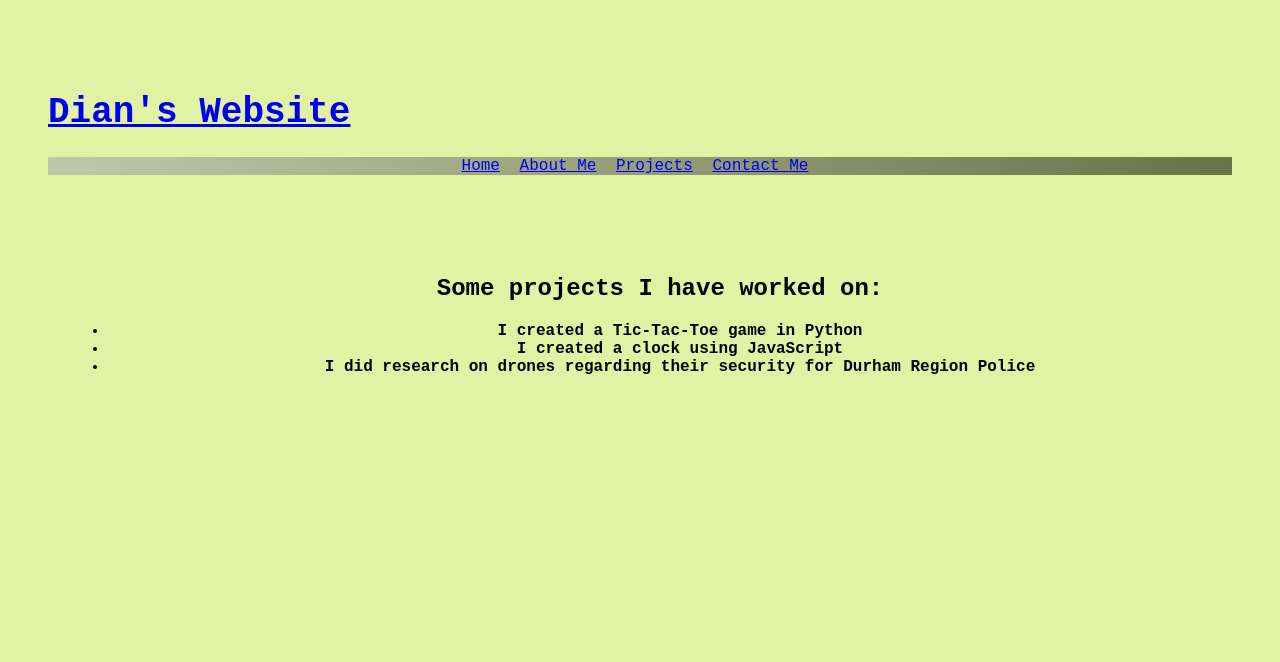
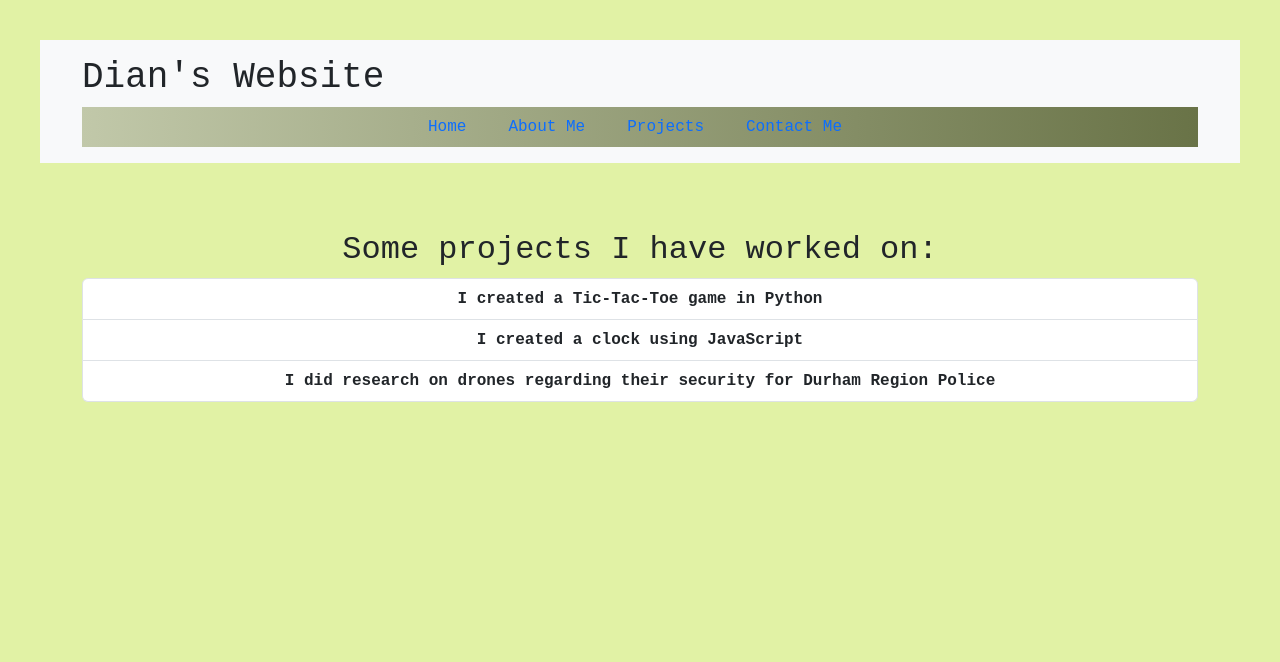
Before and after one commit to chrispan0/Dian-WSP2, a Node server app: page /projects in a window 1280 px wide. Shown: the top 662 px of the page. Run offline with Node 20, Linux system fonts and the light colour scheme; some libraries are stand-ins or nearby versions.

Commit message:
Update projects.ejs

```diff
--- a/views/projects.ejs
+++ b/views/projects.ejs
@@ -3,20 +3,21 @@
 
 <head>
   <meta charset="utf-8">
-  <meta name="viewport" content="width=device-width">
+  <meta name="viewport" content="width=device-width, initial-scale=1.0">
   <title><%= title %> - My Portfolio</title>
+  <link href="/stylesheets/bootstrap.min.css" rel="stylesheet" type="text/css" />
   <link href="/stylesheets/style.css" rel="stylesheet" type="text/css" />
 </head>
 
 <body>
   <%- include('partials/header') %>
 
-  <main>
+  <main class="container mt-5">
     <h2>Some projects I have worked on:</h2>
-    <ul>
-      <li><b>I created a Tic-Tac-Toe game in Python</b></li>
-      <li><b>I created a clock using JavaScript</b></li>
-      <li><b>I did research on drones regarding their security for Durham Region Police</b></li>
+    <ul class="list-group">
+      <li class="list-group-item"><b>I created a Tic-Tac-Toe game in Python</b></li>
+      <li class="list-group-item"><b>I created a clock using JavaScript</b></li>
+      <li class="list-group-item"><b>I did research on drones regarding their security for Durham Region Police</b></li>
     </ul>
   </main>
 
```
